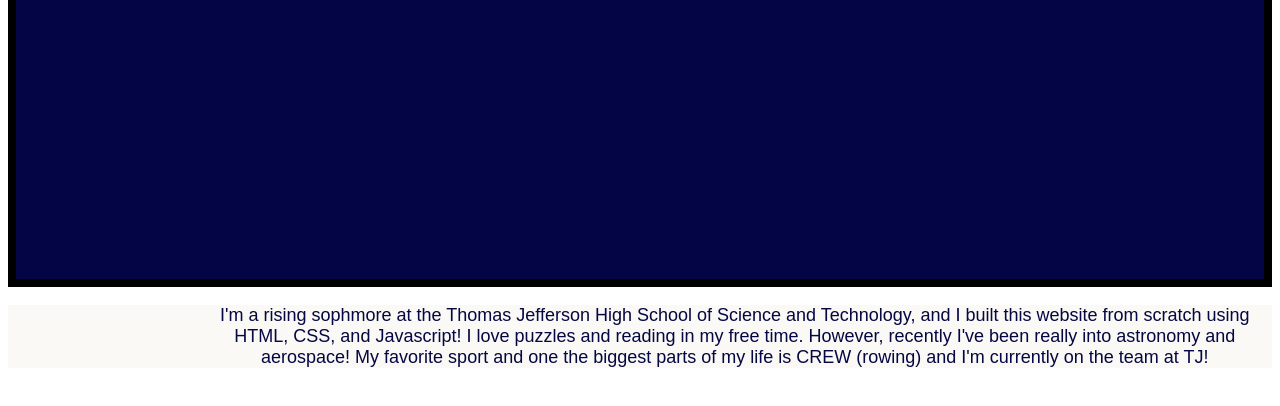
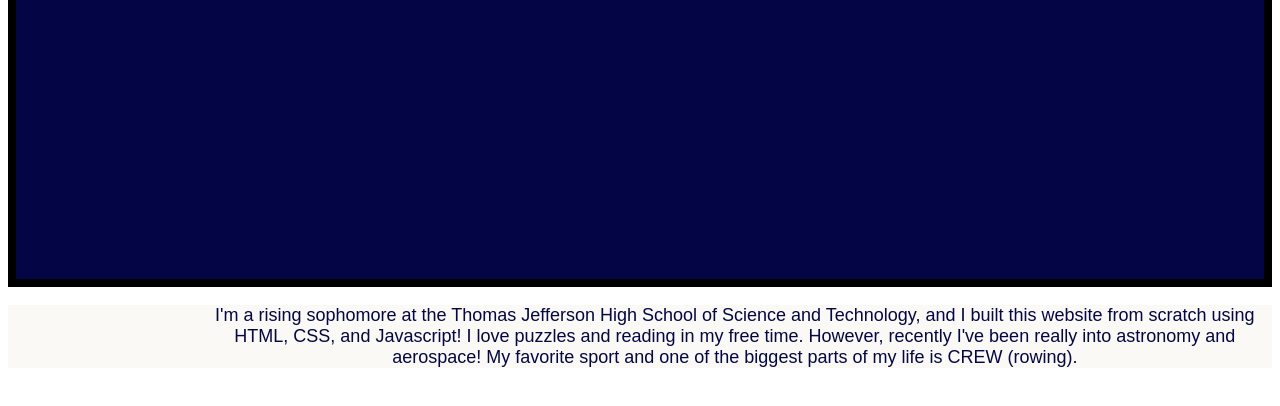
Before and after one commit to prishahasija/prishahasija.github.io, a plain HTML site: page index.html in a window 1280 px wide. Shown: the part 128-534 px from the top of the page. Drawn offline with Linux system fonts and the light colour scheme.

Commit message:
Fix HTML structure and improve semantics

```diff
--- a/index.html
+++ b/index.html
@@ -1,24 +1,18 @@
 <!DOCTYPE html>
 <html>
-
-  <div>
   <head>
+    <meta name="viewport" content="width=device-width, initial-scale=1.0">
     <link rel="stylesheet" href="style.css">
     <title>Prisha Hasija</title>
-
   </head>
-  </div>
-
-  <div>
   <body>
-		    <h1 class = "header" >Hey, I'm Prisha!</h1>
+    <h1 class="header">Hey, I'm Prisha!</h1>
     <div class="meimage">
       <img src="githubpwme.jpg" alt="Photo of me!">
     </div>
-				<p class = "introText">I'm a rising sophmore at the Thomas Jefferson High School of Science and Technology, and I built this 	website from scratch using HTML, CSS, and Javascript!
+    <p class="introText">I'm a rising sophomore at the Thomas Jefferson High School of Science and Technology, and I built this website from scratch using HTML, CSS, and Javascript!
 
-				  I love puzzles and reading in my free time. However, recently I've been really into astronomy and aerospace! My favorite sport and one the biggest parts of my life is CREW (rowing) and I'm currently on the team at TJ!</p>
+      I love puzzles and reading in my free time. However, recently I've been really into astronomy and aerospace! My favorite sport and one of the biggest parts of my life is CREW (rowing).
+    </p>
   </body>
-  </div>
-
 </html>
```
Lines whose indentation alone changed are shown as unchanged.
